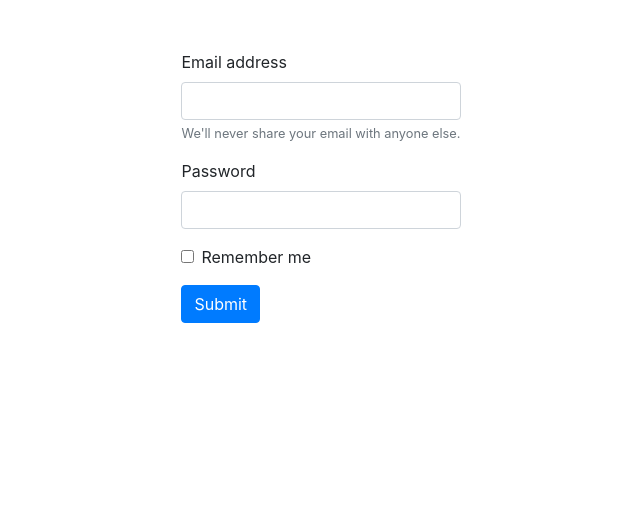
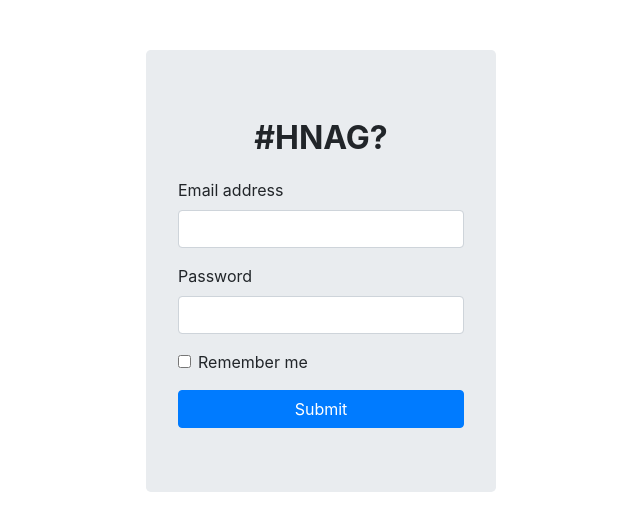
Before and after one commit to vankhaiphan/HNAG, a Flask app: page /login in a window 1280 px wide. Shown: the top 531 px of the page, without its empty margins (319-959 px from the left). Run offline with Flask 2, Linux system fonts and the light colour scheme; some libraries are stand-ins or nearby versions.

Commit message:
update login

```diff
--- a/templates/login.html
+++ b/templates/login.html
@@ -8,21 +8,26 @@
 		<script src="https://code.jquery.com/jquery-3.4.1.slim.min.js" integrity="sha384-J6qa4849blE2+poT4WnyKhv5vZF5SrPo0iEjwBvKU7imGFAV0wwj1yYfoRSJoZ+n" crossorigin="anonymous"></script>
 		<script src="https://cdn.jsdelivr.net/npm/popper.js@1.16.0/dist/umd/popper.min.js" integrity="sha384-Q6E9RHvbIyZFJoft+2mJbHaEWldlvI9IOYy5n3zV9zzTtmI3UksdQRVvoxMfooAo" crossorigin="anonymous"></script>
 		<style>
-			#login-form {
-				margin-top: 50px;
-
+			.form-header {
+				font-size: xx-large;
+				text-align: center;
+				font-weight: bold;
 			}
 		</style>
 		<title>Login</title>
 	</head>
 	<body>
-		<div id="login-form" class="container">
-			<div class="d-flex justify-content-center h-100">
+		<div class="row">
+			<div class="container">
+				<div class="row justify-content-md-center">
+					<div class="col col-sm-1 col-md-2 col-lg-3 col-xl-4"></div>
+					<div class="col-10 col-sm-10 col-md-8 col-lg-6 col-xl-4">
+						<div class="jumbotron" style="margin-top: 50px;">
 							<form>
+								<p class="form-header">#HNAG?</p>
 								<div class="form-group">
 								  <label for="exampleInputEmail1">Email address</label>
 								  <input type="email" class="form-control" id="exampleInputEmail1" aria-describedby="emailHelp">
-						<small id="emailHelp" class="form-text text-muted">We'll never share your email with anyone else.</small>
 								</div>
 								<div class="form-group">
 								  <label for="exampleInputPassword1">Password</label>
@@ -32,8 +37,12 @@
 								  <input type="checkbox" class="form-check-input" id="exampleCheck1">
 								  <label class="form-check-label" for="exampleCheck1">Remember me</label>
 								</div>
-				  	<button type="submit" class="btn btn-primary">Submit</button>
+								<button type="submit" class="btn btn-primary btn-block">Submit</button>
 							</form>
+						</div>
+					</div>
+					<div class="col col-sm-1 col-md-2 col-lg-3 col-xl-4"></div>
+				</div>
 			</div>
 		</div>
 	</body>
```
Lines whose indentation alone changed are shown as unchanged.
